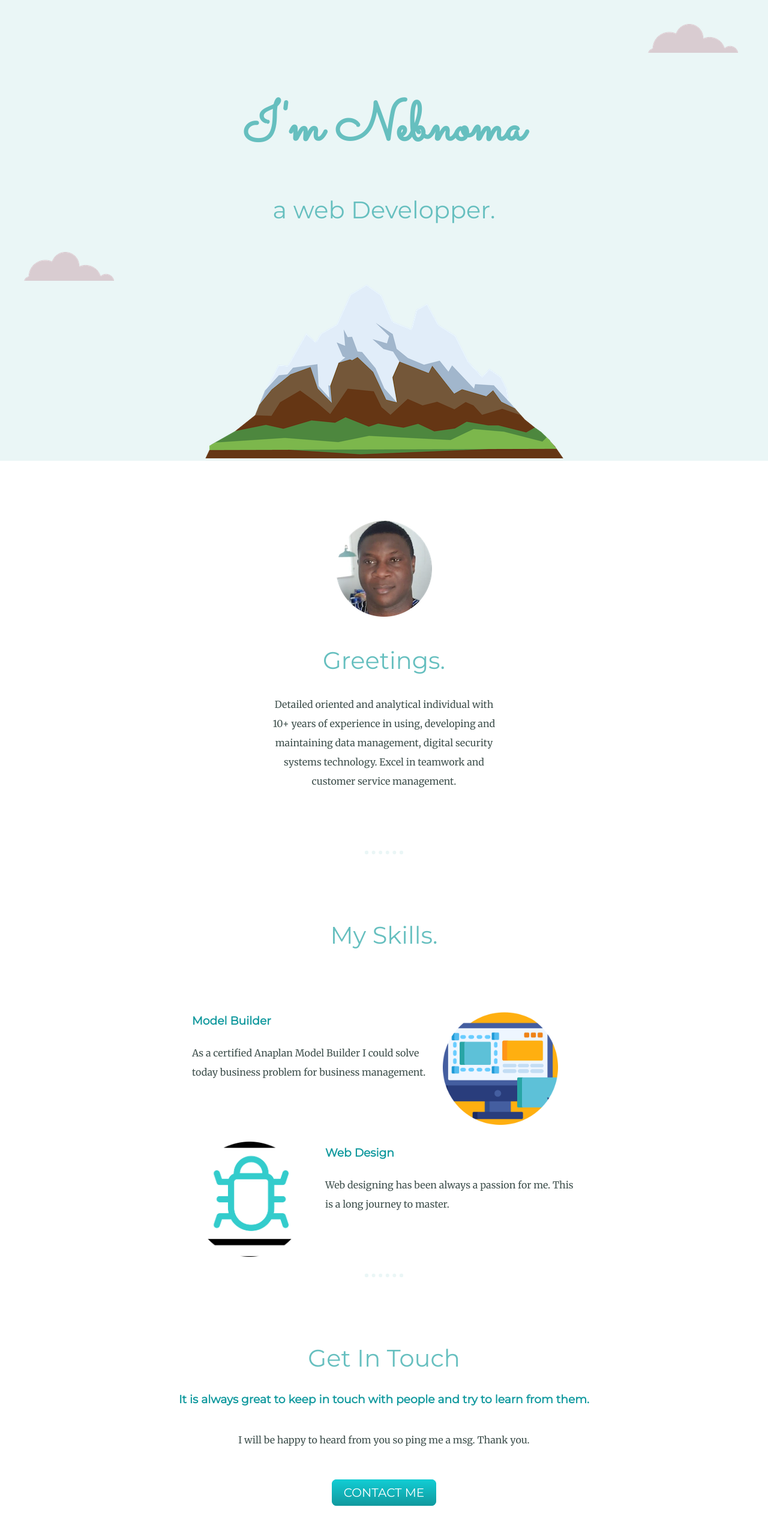
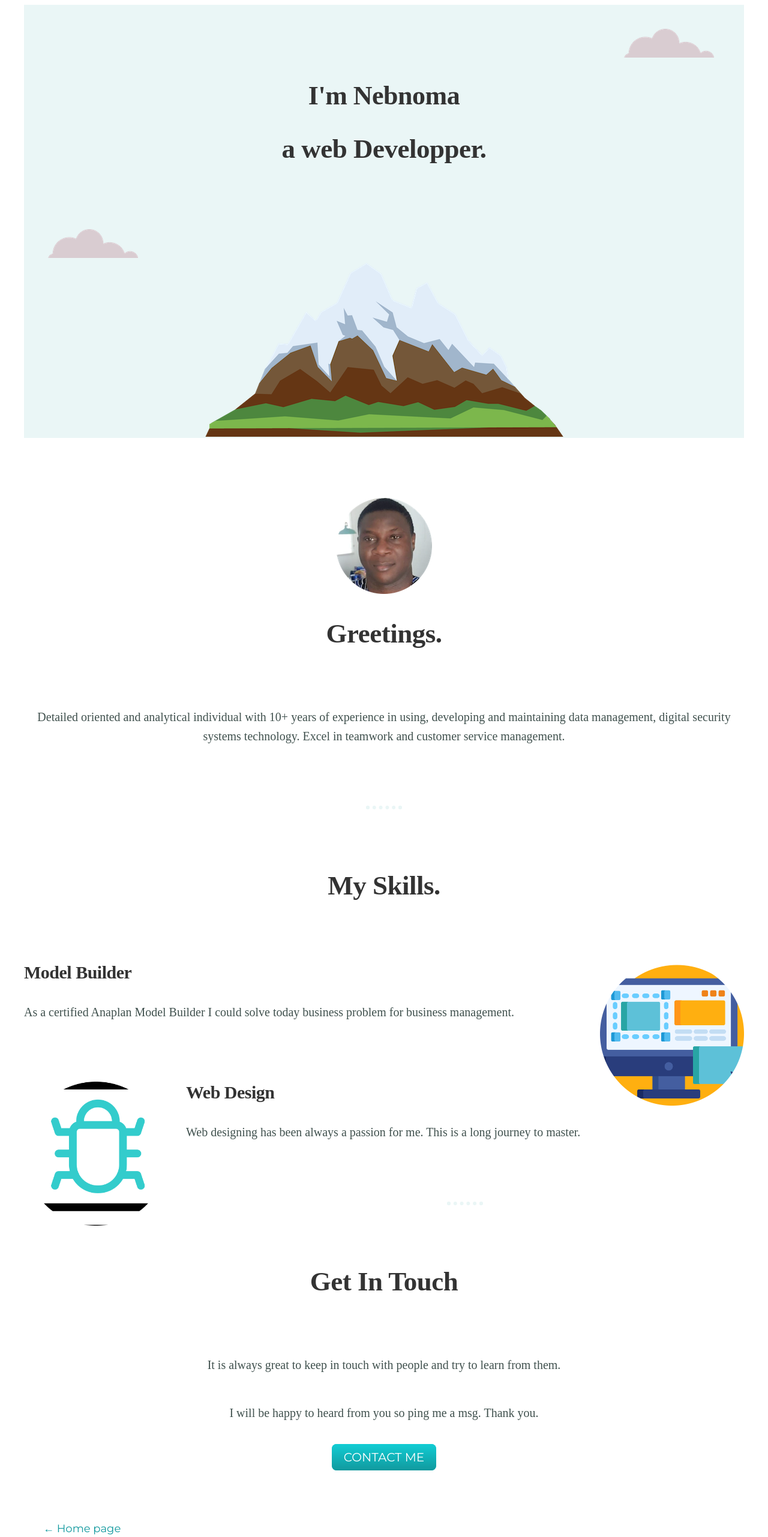
Before and after one commit to navigateur77/Udacity_FEWD, a plain HTML site: page Personal_Blog/HTML/about.html in a window 1280 px wide. Shown: the top 2562 px of the page at 60% size. Drawn offline with Linux system fonts and the light colour scheme.

Commit message:
Personal Blog correction

```diff
--- a/Personal_Blog/CSS/style.css
+++ b/Personal_Blog/CSS/style.css
@@ -89,7 +89,6 @@ body {
 
 @media (max-width: 75em) {
   html {
-    /*9px / 16px = 0.5625*/
     font-size: 56.25%;
   }
 
@@ -116,6 +115,10 @@ body {
   .home {
     gap: 4.8rem;
   }
+
+  .section-home {
+    padding: 3.8rem 0 4.6rem 0;
+  }
 }
 
 /*****************************/
@@ -135,21 +138,15 @@ body {
 
   .home {
     grid-template-columns: 1fr;
-    padding: 0 4rem;
-    gap: 4.4rem;
+    padding: 0 8rem;
+    gap: 6.4rem;
   }
 
   .home-img {
-    width: 80%;
+    width: 60%;
   }
 
-  .heading-description {
-    font-size: 1.4rem;
-    /* line-height: 1.6; */
-    margin-bottom: 2.8rem;
-  }
-
-  .home-text-box,
+  .home-test-box,
   .home-img-box {
     text-align: center;
   }
@@ -162,6 +159,11 @@ body {
   .service-content {
     padding: 2.4rem 3.2rem 3.2rem 3.2rem;
   }
+
+  /* .heading-description {
+    font-size: 1.4rem;
+    margin-bottom: 2.8rem;
+  } */
 
   .btn--form {
     margin-top: 1.2rem;
@@ -194,7 +196,7 @@ body {
     opacity: 1;
     pointer-events: auto;
     visibility: visible;
-    transform: translateX(0%);
+    transform: translateX(0);
   }
 
   .nav-open .icon-mobile-nav[name="close-outline"] {
@@ -223,7 +225,8 @@ body {
 /* 704px / 16px = 44em*/
 
 @media (max-width: 44em) {
-  .grid--3--cols {
+  .grid--3--cols,
+  .grid--4--cols {
     grid-template-columns: repeat(2, 1fr);
   }
 
@@ -234,6 +237,11 @@ body {
   .service-last {
     grid-column: 1 / -1;
     justify-self: center;
+  }
+
+  * {
+    margin: 0;
+    padding: 0;
   }
 }
 
@@ -269,6 +277,6 @@ body {
   }
 
   .home-img {
-    width: 100%;
+    width: 80%;
   }
 }
--- a/Personal_Blog/HTML/about.html
+++ b/Personal_Blog/HTML/about.html
@@ -5,16 +5,18 @@
     <title>Nebnoma's Site</title>
     <link rel="icon" href="favicon.ico" />
     <link rel="preconnect" href="https://fonts.googleapis.com" />
+    <link rel="preconnect" href="https://fonts.googleapis.com" />
     <link rel="preconnect" href="https://fonts.gstatic.com" crossorigin />
-    <link href="https://fonts.googleapis.com/css2?family=Merriweather&family=Montserrat&family=Sacramento&display=swap" rel="stylesheet" />
+    <link href="https://fonts.googleapis.com/css2?family=Montserrat:wght@400;500;600;700&display=swap" rel="stylesheet" />
     <link rel="stylesheet" href="../Other_CSS/about.css" />
   </head>
 
   <body>
+    <div class="container">
       <div class="first">
         <img class="top-cloud" src="../Images/about/cloud.png" alt="Cloud-img" />
-      <h1>I'm Nebnoma</h1>
-      <h2>a web Developper.</h2>
+        <h1 class="heading-primary">I'm Nebnoma</h1>
+        <h2 class="heading-secondary">a web Developper.</h2>
         <img class="bottom-cloud" src="../Images/about/cloud.png" alt="Cloud-img" />
         <img class="mountain" src="../Images/about/mountain.png" alt="Mountain-img" />
       </div>
@@ -22,28 +24,28 @@
       <div class="middle-container">
         <div class="profile">
           <img src="../Images/about/njc_c.png" alt="Profile-img" />
-        <h2>Greetings.</h2>
-        <p class="sumary">Detailed oriented and analytical individual with 10+ years of experience in using, developing and maintaining data management, digital security systems technology. Excel in teamwork and customer service management.</p>
+          <h2 class="heading-secondary">Greetings.</h2>
+          <p class="heading-description">Detailed oriented and analytical individual with 10+ years of experience in using, developing and maintaining data management, digital security systems technology. Excel in teamwork and customer service management.</p>
         </div>
         <hr />
         <div class="skills">
-        <h2>My Skills.</h2>
+          <h2 class="heading-secondary">My Skills.</h2>
           <div class="skill-row">
             <img class="skill-img" src="../Images/about/skill.png" alt="Skill-img" />
-          <h3>Model Builder</h3>
-          <p>As a certified Anaplan Model Builder I could solve today business problem for business management.</p>
+            <h3 class="heading-tertiary">Model Builder</h3>
+            <p class="heading-description">As a certified Anaplan Model Builder I could solve today business problem for business management.</p>
           </div>
           <div class="skill-row">
             <img class="skill1-img" src="../Images/about/skill1.png" alt="Skill-img" />
-          <h3>Web Design</h3>
-          <p>Web designing has been always a passion for me. This is a long journey to master.</p>
+            <h3 class="heading-tertiary">Web Design</h3>
+            <p class="heading-description">Web designing has been always a passion for me. This is a long journey to master.</p>
           </div>
         </div>
         <hr />
         <div class="contact-me">
-        <h2>Get In Touch</h2>
-        <h3>It is always great to keep in touch with people and try to learn from them.</h3>
-        <p class="contact-message">I will be happy to heard from you so ping me a msg. Thank you.</p>
+          <h2 class="heading-secondary">Get In Touch</h2>
+          <h3 class="heading-description-b">It is always great to keep in touch with people and try to learn from them.</h3>
+          <p class="heading-description-b">I will be happy to heard from you so ping me a msg. Thank you.</p>
           <a class="btn" href="signup.html">CONTACT ME</a>
         </div>
       </div>
@@ -56,5 +58,6 @@
         <a class="footer-link" href="https://www.appbrewery.co/">Website</a>
         <p class="copyright">Nebnoma J Compaore &copy;</p>
       </div>
+    </div>
   </body>
 </html>
--- a/Personal_Blog/Other_CSS/about.css
+++ b/Personal_Blog/Other_CSS/about.css
@@ -1,28 +1,58 @@
+html {
+  font-size: 62.5%;
+}
+
 body {
   color: #40514e;
-  margin: 0;
   text-align: center;
   font-family: "Merriweather", serif;
+  line-height: 1;
+  font-weight: 400;
 }
 
-h1 {
-  color: #66bfbf;
-  font-size: 90px;
-  margin: 50px auto 0 auto;
-  font-family: "Sacramento", cursive;
+.heading-primary,
+.heading-secondary {
+  font-weight: 600;
+  color: #333;
+  letter-spacing: -0.5px;
 }
 
-h2 {
-  color: #66bfbf;
-  font-family: "Montserrat", sans-serif;
-  font-size: 2.5rem;
-  font-weight: normal;
-  padding-top: 10px;
+.heading-primary {
+  font-size: 5.2rem;
+  line-height: 1.05;
+  margin-bottom: 3.2rem;
 }
 
-h3 {
-  color: #11999e;
-  font-family: "Montserrat", sans-serif;
+.heading-secondary {
+  font-size: 4.5rem;
+  line-height: 1.2;
+  margin-bottom: 9.6rem;
+}
+
+.heading-tertiary {
+  font-size: 3rem;
+  line-height: 1.2;
+  margin-bottom: 3.2rem;
+  color: #333;
+  letter-spacing: -0.5px;
+}
+
+.heading-description,
+.heading-description-b {
+  font-size: 2rem;
+  line-height: 1.6;
+  margin-bottom: 4.8rem;
+}
+
+.heading-description-b {
+  font-weight: normal;
+}
+
+.model,
+.web {
+  font-size: 2rem;
+  line-height: 1.6;
+  margin-bottom: 4.8rem;
 }
 
 hr {
@@ -32,19 +62,21 @@ hr {
   margin: 100px auto;
 }
 
-p {
-  line-height: 2;
-}
-
 a {
   color: #11999e;
   font-family: "Montserrat", sans-serif;
-  margin: 10px 20px;
+  margin: 5px 10px;
   text-decoration: none;
 }
 
 a:hover {
   color: #eaf6f6;
+}
+
+.container {
+  max-width: 120rem;
+  padding: 0 3.2rem;
+  margin: 0 auto;
 }
 
 .first {
@@ -53,21 +85,17 @@ a:hover {
   padding-top: 100px;
 }
 
-.sumary {
-  width: 30%;
-  margin: auto;
-}
-
 .middle-container {
   margin: 100px 0px;
 }
+
 .bottom-container {
   background-color: #66bfbf;
   padding: 50px 0px 20px;
 }
 
 .skill-row {
-  width: 50%;
+  width: 100%;
   margin: 100px auto 100px auto;
   text-align: left;
   line-height: 2;
@@ -75,42 +103,32 @@ a:hover {
 
 .copyright {
   color: #eaf6f6;
-  font-size: 75%;
+  font-size: 1rem;
   padding: 20px 0px;
 }
 
+.footer-link {
+  color: #336060;
+  font-size: 1.8rem;
+}
+
 .skill-img {
-  width: 30%;
+  width: 20%;
   float: right;
-  margin-right: 30px;
+  margin-left: 30px;
 }
 
 .skill1-img {
-  width: 30%;
+  width: 20%;
   margin-right: 30px;
   float: left;
 }
 
 .back {
-  font-size: 1.2rem;
+  font-size: 1.8rem;
   text-align: left;
   margin-left: 2.2rem;
   margin-bottom: 9.4rem;
-}
-
-.link:link,
-.lonk:visited {
-  color: #3f22e6;
-  text-decoration: none;
-  border-bottom: 1px solid currentColor;
-  padding-bottom: 2px;
-  transition: all 0.3s;
-}
-
-.link:hover,
-.lonk:active {
-  color: #cf711f;
-  border-bottom: 1px solid transparent;
 }
 
 .btn {
@@ -152,7 +170,55 @@ a:hover {
   top: 40px;
 }
 
-.contact-message {
-  width: 40%;
-  margin: 40px auto 60px;
+@media (max-width: 84em) {
+  .heading-primary {
+    font-size: 4.4rem;
+  }
 }
+
+@media (max-width: 75em) {
+  html {
+    font-size: 56.25%;
+  }
+
+  .heading-secondary {
+    font-size: 3.6rem;
+  }
+
+  .heading-tertiary {
+    font-size: 2.4rem;
+  }
+}
+
+@media (max-width: 59em) {
+  html {
+    font-size: 50%;
+  }
+}
+
+@media (max-width: 44em) {
+  .heading-secondary {
+    font-size: 4.8rem;
+  }
+
+  .heading-description {
+    font-size: 2.8rem;
+  }
+
+  .footer-link {
+    font-size: 1.8rem;
+  }
+}
+
+@media (max-width: 34em) {
+  .heading-description,
+  .heading-description-b {
+    font-size: 2rem;
+    line-height: 1.6;
+    margin-bottom: 4.8rem;
+  }
+
+  .footer-link {
+    font-size: 2.4rem;
+  }
+}
--- a/Personal_Blog/Other_CSS/blog.css
+++ b/Personal_Blog/Other_CSS/blog.css
@@ -17,6 +17,7 @@ body {
   padding: 0 3.2rem;
   margin: 0 auto;
   padding: 4.8rem 0 9.6rem 0;
+  /* position: absolute; */
 }
 
 .author {
@@ -60,7 +61,7 @@ body {
 }
 
 .container {
-  position: relative;
+  /* position: relative; */
   left: 0;
   top: 15px;
   height: auto;
@@ -84,7 +85,7 @@ h3 {
 }
 
 img {
-  width: 60rem;
+  width: 100%;
   height: auto;
   margin-bottom: 3.2rem;
   border: 1px solid lightblue;
@@ -130,7 +131,7 @@ img {
 
 #description-source {
   font-style: italic;
-  font-size: 0.8rem;
+  font-size: 1.2rem;
   line-height: 1.6;
   margin-bottom: 1.2rem;
   text-decoration: underline;
@@ -177,13 +178,17 @@ li {
     font-size: 56.25%;
   }
 
+  .blogs {
+    max-width: 90rem;
+  }
+
   .author-name {
     font-size: 1.4rem;
   }
 
-  .tech-logo {
+  /* .tech-logo img {
     width: 100%;
-  }
+  } */
 
   .heading-secondary {
     font-size: 4.5rem;
@@ -206,6 +211,10 @@ li {
 
   #description {
     font-size: 2.4rem;
+  }
+
+  .back {
+    font-size: 1.8rem;
   }
 }
 
@@ -230,7 +239,7 @@ li {
   }
 
   .blogs {
-    max-width: 66rem;
+    max-width: 70rem;
     padding: 0 3.2rem;
     margin: 0 auto;
     padding: 4.8rem 0 9.6rem 0;
@@ -248,6 +257,14 @@ li {
   }
 
   .blogs {
-    max-width: 66rem;
+    max-width: 60rem;
+    padding: 0 2.6rem;
+    margin: 0 auto;
+    padding: 3.8rem 0 4.6rem 0;
+  }
+
+  .container {
+    margin: 2rem;
+    padding: 1.2rem;
   }
 }
--- a/Personal_Blog/Other_CSS/contact.css
+++ b/Personal_Blog/Other_CSS/contact.css
@@ -57,13 +57,13 @@ body {
 }
 
 .address {
-  font-size: 1.2rem;
+  font-size: 1.8rem;
   font-weight: 600;
   margin-bottom: 2.3rem;
 }
 
 .contact a {
-  font-size: 1.4rem;
+  font-size: 1.8rem;
   font-weight: 600;
   margin-bottom: 2.3rem;
   text-decoration: none;
@@ -106,3 +106,33 @@ body {
   color: #cf711f;
   border-bottom: 1px solid transparent;
 }
+
+@media (max-width: 84em) {
+  .heading-primary {
+    font-size: 4.4rem;
+  }
+}
+
+@media (max-width: 75em) {
+  html {
+    font-size: 56.25%;
+  }
+}
+
+@media (max-width: 59em) {
+  html {
+    font-size: 50%;
+  }
+}
+
+@media (max-width: 44em) {
+  .container-address {
+    max-width: 60rem;
+  }
+}
+
+@media (max-width: 34em) {
+  .container-address {
+    max-width: 40rem;
+  }
+}
--- a/Personal_Blog/Other_CSS/signup.css
+++ b/Personal_Blog/Other_CSS/signup.css
@@ -20,35 +20,13 @@ body {
   color: #555;
 }
 
+*:focus {
+  outline: none;
+  box-shadow: 0 0 0 0.8rem rgba(230, 125, 34, 0.5);
+}
+
 .section-contact {
   padding: 4.8rem 0 12.8rem 0;
-}
-
-.container {
-  max-width: 120rem;
-  padding: 0 3.2rem;
-  margin: 0 auto;
-}
-
-.heading-primary {
-  font-weight: 700;
-  color: #333;
-  letter-spacing: -0.5px;
-  font-size: 5.2rem;
-  line-height: 1.05;
-  margin-bottom: 3.2rem;
-  margin-top: 4rem;
-  font-style: italic;
-  text-align: center;
-}
-
-.heading-secondary {
-  font-weight: 700;
-  color: #333;
-  letter-spacing: -0.5px;
-  font-size: 4.5rem;
-  line-height: 1.2;
-  margin-bottom: 9.6rem;
 }
 
 .contact {
@@ -115,11 +93,73 @@ body {
   color: #aaa;
 }
 
+.btn--form {
+  background-color: #45260a;
+  color: #fdf2e9;
+  align-self: end;
+  padding: 1.2rem;
+}
+
+.btn--form:hover {
+  background-color: #fff;
+  color: #555;
+}
+
+.contact *:focus {
+  outline: none;
+  box-shadow: 0 0 0 0.8rem rgba(253, 242, 233, 0.5);
+}
+
+.container {
+  max-width: 120rem;
+  padding: 0 3.2rem;
+  margin: 0 auto;
+}
+
+.grid {
+  display: grid;
+  column-gap: 6.4rem;
+  row-gap: 9.6rem;
+}
+
+.grid--2--cols {
+  grid-template-columns: repeat(2, 1fr);
+}
+
+.grid--3--cols {
+  grid-template-columns: repeat(3, 1fr);
+}
+
+.grid--4--cols {
+  grid-template-columns: repeat(4, 1fr);
+}
+
+.heading-primary {
+  font-weight: 700;
+  color: #333;
+  letter-spacing: -0.5px;
+  font-size: 5.2rem;
+  line-height: 1.05;
+  margin-bottom: 3.2rem;
+  margin-top: 4rem;
+  font-style: italic;
+  text-align: center;
+}
+
+.heading-secondary {
+  font-weight: 700;
+  color: #333;
+  letter-spacing: -0.5px;
+  font-size: 4.5rem;
+  line-height: 1.2;
+  margin-bottom: 9.6rem;
+}
+
 .btn,
 .btn:link,
 .btn:visited {
   display: inline-block;
-  background-color: #94d82d;
+  background-color: #5c940d;
   font-weight: 600;
   font-size: 2rem;
   text-decoration: none;
@@ -133,46 +173,6 @@ body {
   transition: all 0.3s;
 }
 
-.btn--full:link,
-.btn--full:visited {
-  background-color: #94d82d;
-  color: #fff;
-}
-
-.btn--full:hover,
-.btn--full:active {
-  background-color: #68971f;
-}
-
-.btn--outline:link,
-.btn--outline:visited {
-  background-color: #fff;
-  color: #555;
-}
-
-.btn--outline:hover,
-.btn--outline:active {
-  background-color: #fdf2e9;
-  box-shadow: inset 0 0 0 3px #fff;
-}
-
-.btn--form {
-  background-color: #45260a;
-  color: #fdf2e9;
-  align-self: end;
-  padding: 1.2rem;
-}
-
-.btn--form:hover {
-  background-color: #fff;
-  color: #555;
-}
-
-.cta *:focus {
-  outline: none;
-  box-shadow: 0 0 0 0.8rem rgba(253, 242, 233, 0.5);
-}
-
 .back {
   font-size: 1.8rem;
   text-align: left;
@@ -181,7 +181,7 @@ body {
 }
 
 .link:link,
-.lonk:visited {
+.link:visited {
   color: #3f22e6;
   text-decoration: none;
   border-bottom: 1px solid currentColor;
@@ -190,7 +190,94 @@ body {
 }
 
 .link:hover,
-.lonk:active {
+.link:active {
   color: #cf711f;
   border-bottom: 1px solid transparent;
 }
+
+@media (max-width: 84em) {
+  .heading-primary {
+    font-size: 4.4rem;
+  }
+}
+
+@media (max-width: 75em) {
+  html {
+    font-size: 56.25%;
+  }
+
+  .heading-secondary {
+    font-size: 4.5rem;
+  }
+
+  .back {
+    font-size: 1.8rem;
+  }
+}
+
+@media (max-width: 59em) {
+  html {
+    font-size: 50%;
+  }
+
+  .contact {
+    grid-template-columns: 3fr 2fr;
+  }
+
+  .contact-form {
+    grid-template-columns: 1fr;
+  }
+
+  .btn--form {
+    margin-top: 1.2rem;
+  }
+}
+
+@media (max-width: 44em) {
+  .contact {
+    grid-template-columns: 3fr 2fr;
+  }
+
+  .contact-form {
+    grid-template-columns: 1fr;
+  }
+
+  .btn--form {
+    margin-top: 1.2rem;
+  }
+
+  .heading-secondary {
+    font-size: 4.8rem;
+  }
+}
+
+@media (max-width: 34em) {
+  .grid {
+    row-gap: 4.8rem;
+  }
+
+  .grid--2--cols,
+  .grid--3--cols,
+  .grid--4--cols {
+    grid-template-columns: 1fr;
+  }
+
+  .btn,
+  .btn:link,
+  .btn:visited {
+    padding: 2.4rem 1.6rem;
+  }
+
+  .contact {
+    grid-template-columns: 1fr;
+  }
+
+  .contact-text-box {
+    padding: 3.2rem;
+  }
+
+  .contact-img-box {
+    height: 32rem;
+    grid-row: 1;
+  }
+}
```
Also changed, not shown: Personal_Blog/index.html (+1 -1 lines), Personal_Blog/Images/fanicon.png (deleted). Lines whose indentation alone changed are shown as unchanged.
